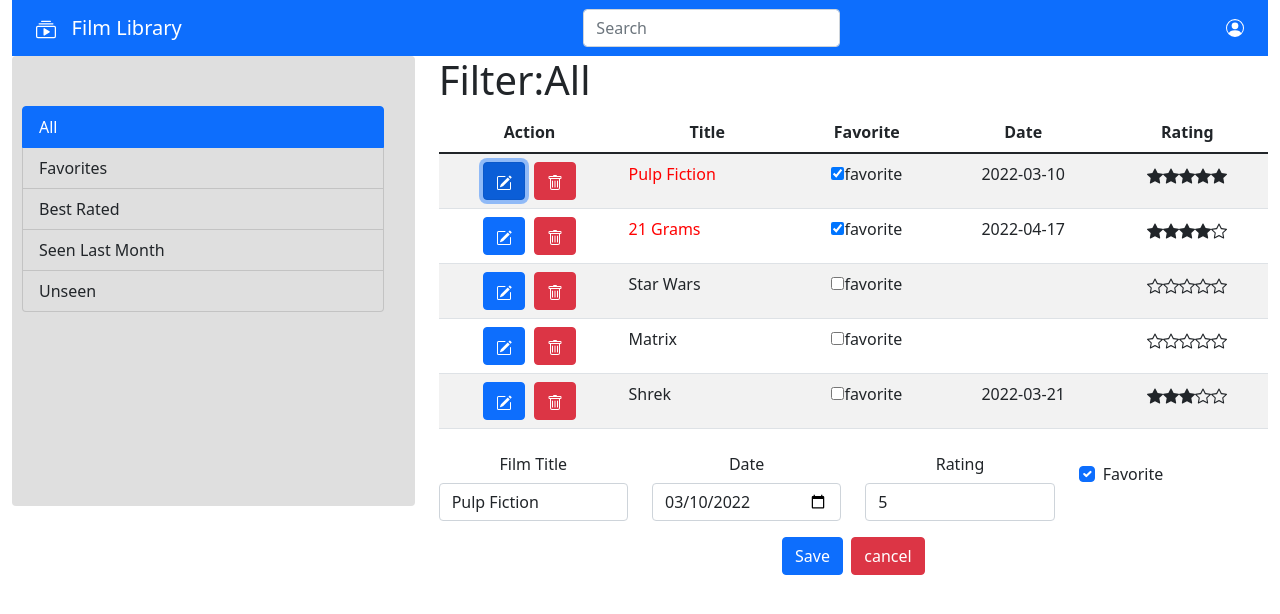
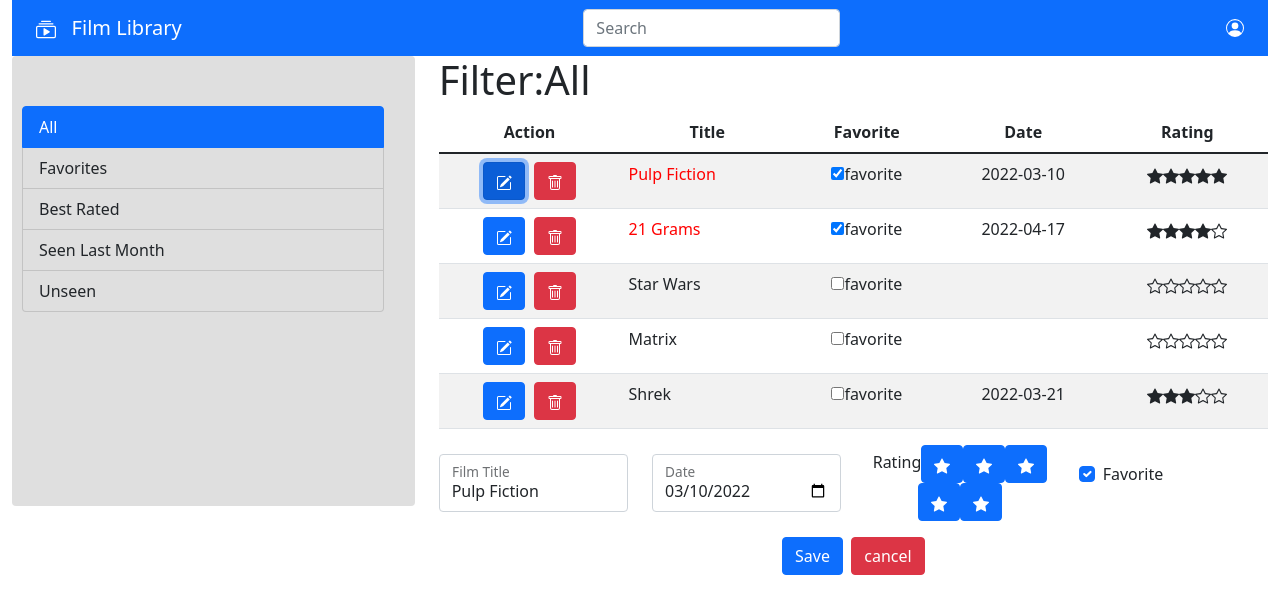
Before and after one commit to elena-dodici/WABigLab, a React (Create React App) app: page / in a window 1280 px wide. Both pictures are taken after a click on the button 504 px from the left and 181 px from the top of the page. Shown: the top 614 px of the page. Built offline with nearby package versions, Linux system fonts and the light colour scheme.

Commit message:
added 'edit,add,delete entries',but still have some problem with modify rating

```diff
--- a/src/component/FilmForm.js
+++ b/src/component/FilmForm.js
@@ -1,6 +1,7 @@
-import {Button, Form,Row,Col} from 'react-bootstrap';
+import {Button, Form,Row,Col, FloatingLabel} from 'react-bootstrap';
 import { useState } from 'react';
 import dayjs from 'dayjs';
+import { BsStarFill,BsStar } from "react-icons/bs";
 
 function FilmForm(props){
 
@@ -13,7 +14,7 @@ function FilmForm(props){
     const handleSubmit=(event)=>{
         event.preventDefault();
         let film={}
-        if(date===undefined){
+        if(date===undefined || date===""){
             film = {title:title,favorite:fav,rating:rating};
         }else{
             film = {title:title,favorite:fav,date:dayjs(date),rating:rating};
@@ -21,26 +22,36 @@ function FilmForm(props){
 
         if(props.film === undefined)
             props.addFilm(film);
-        else
+        else{
+            console.log(film);
             props.editFilm(film);
+        }
     }
+
+
     return(
         <Form onSubmit={handleSubmit}>
             <Row className="mb-3 align-items-center" >
                 <Form.Group as={Col} >
                     {/* 要加个验证！不能添加重复的title，并且edit的时候不能修改这个位置！ */}
-                    <Form.Label column  >Film Title</Form.Label>
+                    <FloatingLabel  label="Film Title">
                     <Form.Control type="text" required={true} value={title} placeholder="Film Title" onChange={event => setTitle(event.target.value)}/>
+                    </FloatingLabel>
                 </Form.Group>
                 <Form.Group as={Col}>
-                    <Form.Label column >Date</Form.Label>
+                    <FloatingLabel  label="Date">
                     {/* <Form.Control type="date"   value={()=>{if(date==="") return date; else return date.format('YYYY-MM-DD');}} onChange={event => setDate(event.target.value)}/> */}
-                    <Form.Control type="date"   value={date} onChange={event => setDate(event.target.value)}/>
+                        <Form.Control type="date"   value={date} onChange={event => setDate(event.target.value)}/>
+                    </FloatingLabel>
                 </Form.Group>
 
                 <Form.Group as={Col}>
-                    <Form.Label column>Rating</Form.Label>
-                    <Form.Control type="number" min={0} max={5} value={rating} onChange={event => setRating(event.target.value)}/>
+                    <Form.Label >Rating</Form.Label>
+                    {/* <Form.Control type="number" min={0} max={5} value={rating} onChange={event => setRating(event.target.value)}/> */}
+                    {/* <Form.Control  min={0} max={5} value={createStars()} onChange={event => setRating(event.target.value)}/> */}
+                    {/* <BsStar></BsStar>????????????????????????????????????????????????????? */}
+                    <ShowStars film={props.film} setRating={setRating}/>
+
                 </Form.Group>
                 <Form.Group className='mb-3' as={Col}>
                     <Col sm={3}>
@@ -55,4 +66,34 @@ function FilmForm(props){
         </Form>
     )
 }
+function ShowStars(props){
+    let stars= [];
+    const clickHandler=(id)=>{
+        props.setRating(id+1);
+        stars.map((s,idx)=>  (idx<=id)?
+            <Button key={idx+'f'} id={idx} onClick={()=>{clickHandler(idx)}}><BsStarFill/></Button>:
+            <Button key={idx+'b'} id={idx} onClick={()=>{clickHandler(idx)}}><BsStar/></Button>
+
+        );
+        for(let i of stars){
+            console.log(i.props.children.type);
+        }
+
+
+    }
+    if(props.film.rating ===undefined){
+        for(let i=0;i<5;++i){
+            stars.push(<Button key={i} id={i} onClick={()=>{clickHandler(i)}}><BsStar /></Button>);
+        }
+    }else{
+        for(let i=0;i<props.film.rating;++i){
+            stars.push(<Button key={i+'f'} id={i} onClick={()=>{clickHandler(i)}}><BsStarFill/></Button>);
+        }
+        for(let i=props.film.rating;i<5;++i){
+            stars.push(<Button key={i+'b'} id={i} onClick={()=>{clickHandler(i)}}><BsStar/></Button>);
+        }
+    }
+
+    return stars;
+}
 export{FilmForm}
--- a/src/component/FilmTable.js
+++ b/src/component/FilmTable.js
@@ -38,7 +38,7 @@ function FilmTable(props) {
 
             {
 
-              props.films.map((f) => <FilmRow film={f} key={f.title} changeFav ={props.changeFav} deleteFilm={props.deleteFilm} setShowForm={setShowForm} setEditableFilm={setEditableFilm}/>)
+              props.films.map((f) => <FilmRow film={f} key={f.title} changeFav ={props.changeFav} deleteFilm={props.deleteFilm} setShowForm={setShowForm} setEditableFilm={setEditableFilm} editableFilm={editableFilm}/>)
               //在这里filter！
             }
           </tbody>
@@ -56,17 +56,18 @@ function FilmRow(props){
 
         <tr>
           <FilmActions film={props.film} deleteFilm={props.deleteFilm} setShowForm={props.setShowForm} setEditableFilm={props.setEditableFilm}  />
-          <FilmData film={props.film} changeFav={props.changeFav} />
-
+          <FilmData key={props.editableFilm?props.editableFilm.title+props.editableFilm.favorite:'0'} film={props.film} changeFav={props.changeFav} />
+          {/* key不同则会重新生成这个component，否则state不会更新 */}
         </tr>
     );
 }
 function FilmData(props){
   // 声明一个叫 "mychecked" 的 state 变量
 
-  let [mychecked,setChecked] = useState(props.film.favorite);
-  console.log('2',props.film.favorite)
-  console.log('3',mychecked);
+  const [mychecked,setChecked] = useState(props.film.favorite);//只会初始化1次，第二次不会重新初始化了，所以会导致mychecked值和props.film.favorite不同
+  // console.log('2',props.film.favorite) //为啥这一行和下一行值不一样？？？？？？？？？？？？？？
+  // console.log('3',mychecked);
+
   const stars= [];
   for(let i=0;i<props.film.rating;++i){
     stars.push(<BsStarFill key={i+'f'}/>);
```
